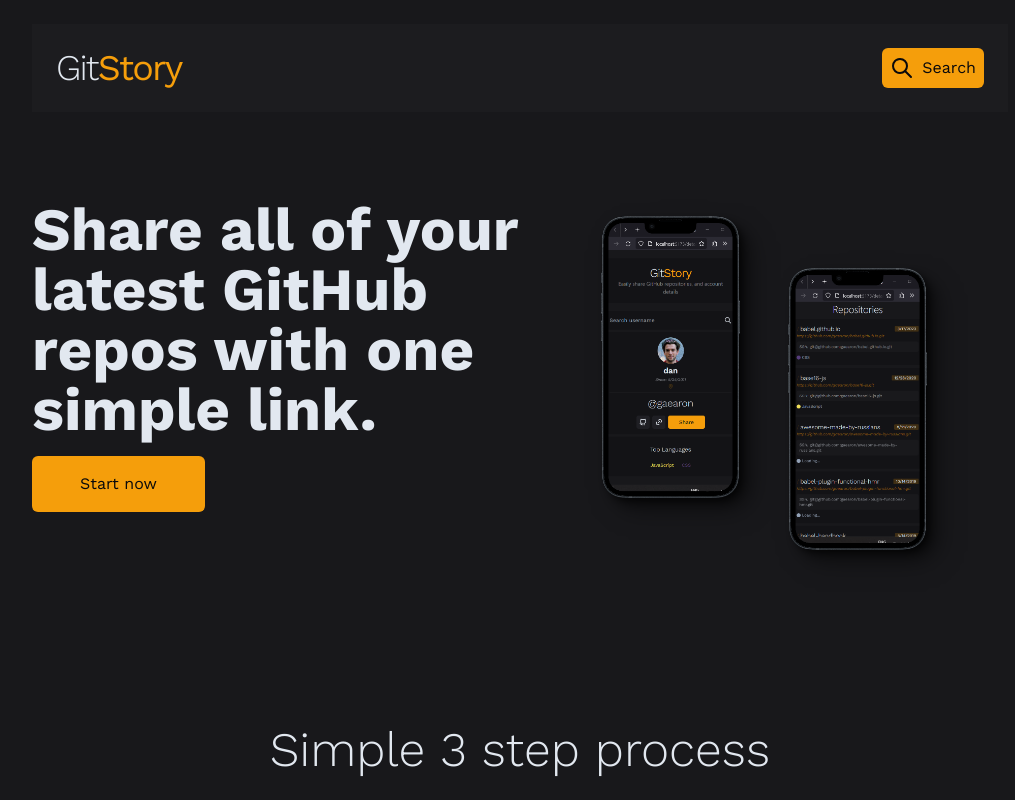
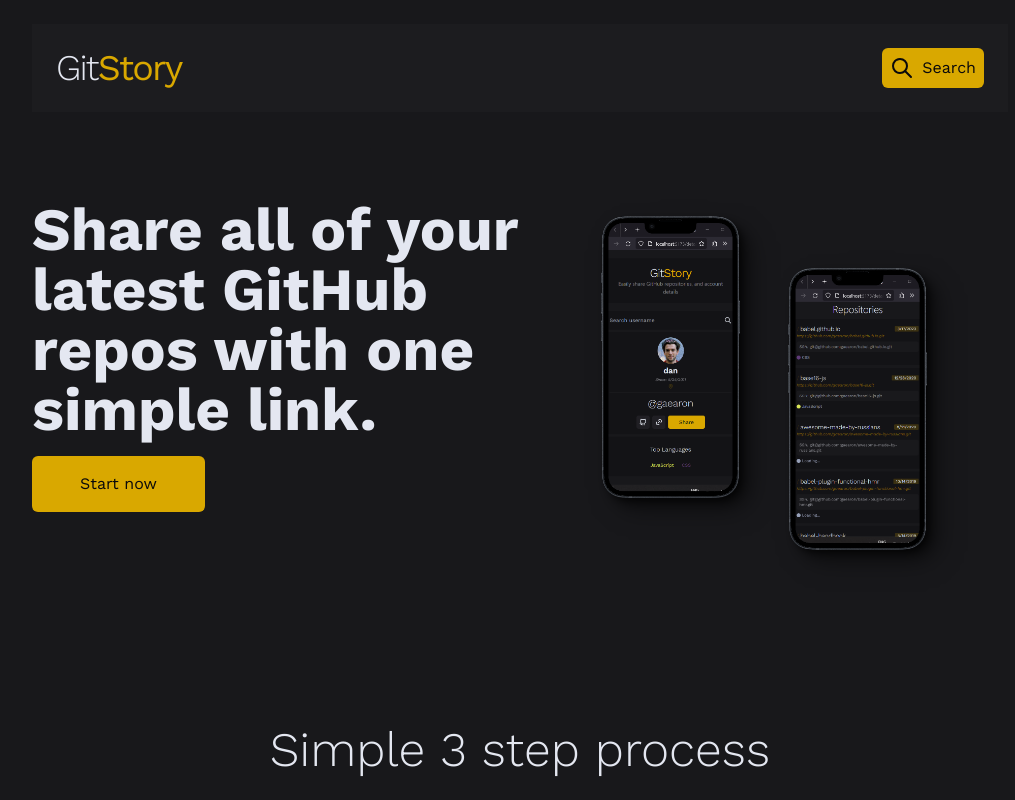
Before and after one commit to Juanfec4/git-story, a React (Vite) app: page / in a window 1280 px wide. Shown: the top 800 px of the page, without its empty margins (120-1135 px from the left). Built offline with nearby package versions, Linux system fonts and the light colour scheme.

Commit message:
fixed hue

```diff
--- a/src/index.css
+++ b/src/index.css
@@ -10,4 +10,5 @@
 
 html {
   @apply scroll-smooth;
+  filter: hue-rotate(10deg);
 }
```
